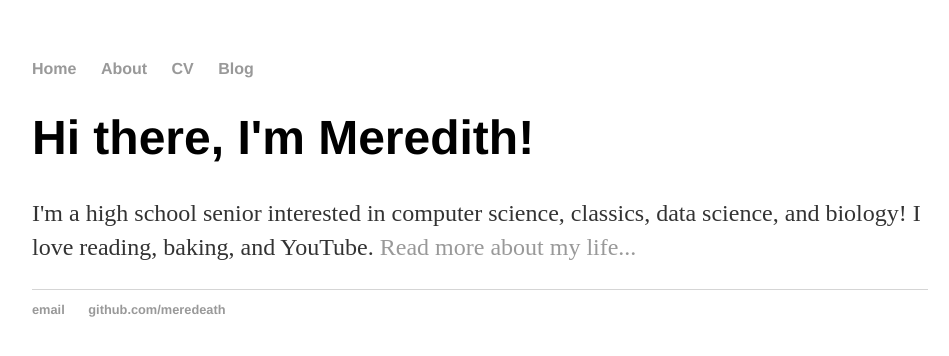
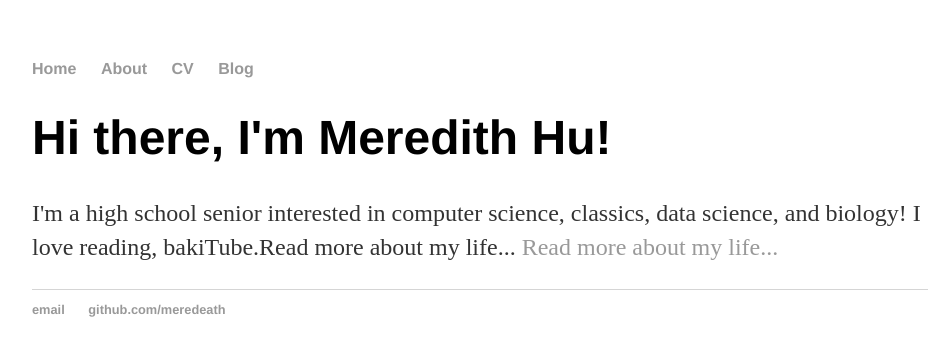
Before and after one commit to meredeath/meredeath.github.io, a Jekyll site: the page built from index.html, in a window 1280 px wide. Shown: the top 356 px of the page, without its empty margins (160-1109 px from the left). Built offline with Jekyll 4.4.1, drawn with Linux system fonts in a browser that asks for light colours.

Commit message:
Update index.html
using the default jekyll page now

```diff
--- a/index.html
+++ b/index.html
@@ -1,30 +1,8 @@
-<!DOCTYPE html>
-<html>
-	<head>
-		<title>Meredith Hu's Personal Website</title>
-		<!-- link to main stylesheet -->
-		<link rel="stylesheet" type="text/css" href="/css/main.css">
-	</head>
-	<body>
-		<nav>
-    		<ul>
-        		<li><a href="/">Home</a></li>
-	        	<li><a href="/about">About</a></li>
-        		<li><a href="/cv">CV</a></li>
-        		<li><a href="/blog">Blog</a></li>
-    		</ul>
-		</nav>
-		<div class="container">
-    		<div class="blurb">
-        		<h1>Hi there, I'm Meredith!</h1>
-				<p>I'm a high school senior interested in computer science, classics, data science, and biology! I love reading, baking, and YouTube. <a href="/about">Read more about my life...</a></p>
-    		</div><!-- /.blurb -->
-		</div><!-- /.container -->
-		<footer>
-    		<ul>
-        		<li><a href="mailto:humeiyin@gmail.com">email</a></li>
-        		<li><a href="https://github.com/meredeath">github.com/meredeath</a></li>
-			</ul>
-		</footer>
-	</body>
-</html>
+---
+layout: default
+title: Meredith Hu's Personal Website
+---
+<div class="blurb">
+	<h1>Hi there, I'm Meredith Hu!</h1>
+	<p> I'm a high school senior interested in computer science, classics, data science, and biology! I love reading, bakiTube.Read more about my life... <a href="/about">Read more about my life...</a></p>
+</div><!-- /.blurb -->
```
